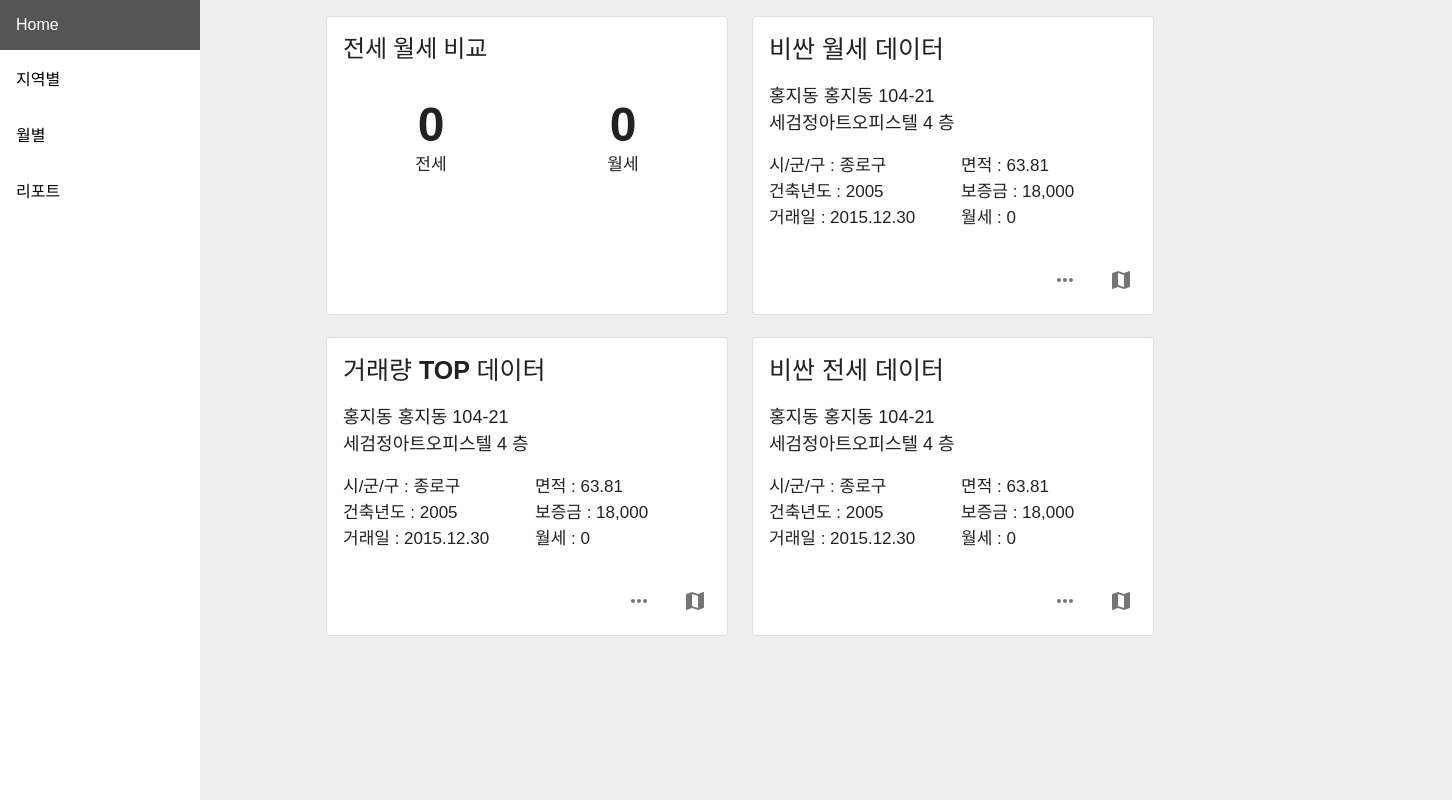
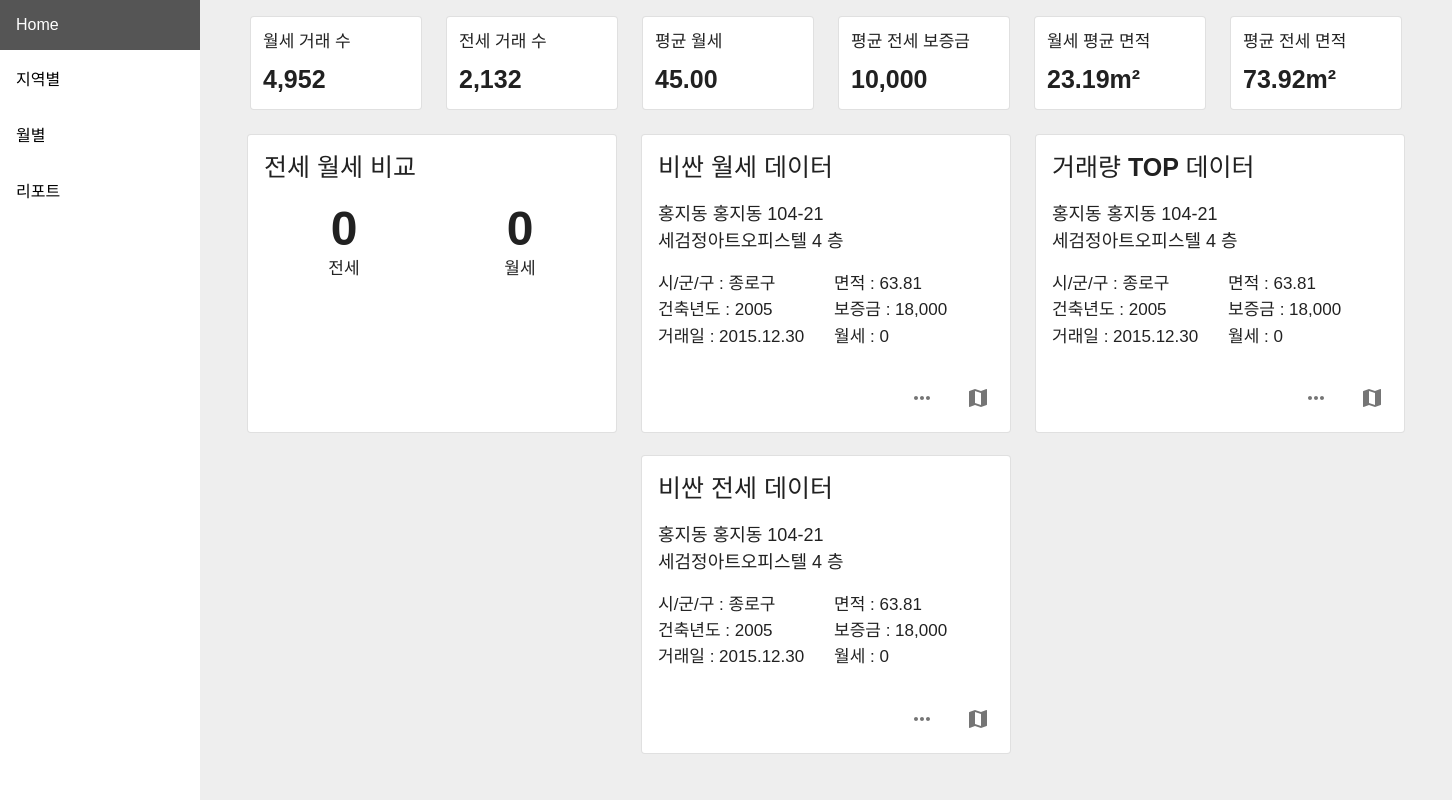
Before and after one commit to seonk94/officetel-price, a React app: page / in a window 1280 px wide. Shown: the whole page, 1452 px wide, since content can reach past the window. Built offline with nearby package versions, Linux system fonts and the light colour scheme.

Commit message:
width 맞춤, singledata card 추가

```diff
--- a/src/App.scss
+++ b/src/App.scss
@@ -34,6 +34,7 @@
 
 .main-content {
     margin-left: 200px;
+    min-width: 1220px;
     padding: 16px;
     height: calc(100vh - 32px);
     @media (max-width: 600px) {
--- a/src/Screens/SummaryScreen.tsx
+++ b/src/Screens/SummaryScreen.tsx
@@ -2,6 +2,7 @@ import * as React from 'react';
 import { Grid } from '@material-ui/core';
 import ComparisonCard from '../components/Card/ComparisonCard';
 import OfficetelInfoCard from '../components/Card/OfficetelInfoCard';
+import SingleDataCard from '../components/Card/SingleDataCard';
 
 export interface Props {
     longRentCount : number,
@@ -13,6 +14,24 @@ function SummaryScreen({ longRentCount, monthlyRentCount, expensiveMonthlyRendTr
 
   return (
     <Grid container spacing={3} justify="center">
+      <Grid item>
+        <SingleDataCard title='월세 거래 수' value='4,952'></SingleDataCard>
+      </Grid>
+      <Grid item>
+        <SingleDataCard title='전세 거래 수' value='2,132'></SingleDataCard>
+      </Grid>
+      <Grid item>
+        <SingleDataCard title='평균 월세' value='45.00'></SingleDataCard>
+      </Grid>
+      <Grid item>
+        <SingleDataCard title='평균 전세 보증금' value='10,000'></SingleDataCard>
+      </Grid>
+      <Grid item>
+        <SingleDataCard title='월세 평균 면적' value='23.19m²'></SingleDataCard>
+      </Grid>
+      <Grid item>
+        <SingleDataCard title='평균 전세 면적' value='73.92m²'></SingleDataCard>
+      </Grid>
       <Grid item>
         <ComparisonCard
           title='전세 월세 비교'
--- a/src/components/Card/ComparisonCard.scss
+++ b/src/components/Card/ComparisonCard.scss
@@ -1,7 +1,11 @@
 .comparison-card {
     height: 100%;
-    width: 400px;
+    width: 368px;
     .body{
         text-align: center;
+
+        .title {
+            text-align: left;
+        }
     }
 }
--- a/src/components/Card/ComparisonCard.tsx
+++ b/src/components/Card/ComparisonCard.tsx
@@ -15,9 +15,11 @@ function ComparisonCard({ title, data1, key1, data2, key2 }: Props) {
 
   return (
     <Card className="comparison-card" variant="outlined">
-      <CardHeader title={title}/>
       <CardContent className="body">
         <Grid container spacing={2}>
+          <Grid item xs={12} className="title">
+              <h3>{title}</h3>
+            </Grid>
           <Grid item xs={6}>
             <h1>
               {data1}
--- a/src/components/Card/OfficetelInfoCard.scss
+++ b/src/components/Card/OfficetelInfoCard.scss
@@ -1,6 +1,6 @@
 .officetel-info-card {
     height: 100%;
-    width: 400px;
+    width: 368px;
 
     .body {
         text-align: left;
--- /dev/null
+++ b/src/components/Card/SingleDataCard.scss
@@ -0,0 +1,21 @@
+.singledata-card {
+    height: fit-content;
+    width: 170px;
+    margin: auto;
+
+    .body {
+        padding: 8px !important;
+        text-align: left;
+        // line-height: 1;
+        .body-header{
+            padding: 4px;
+        }
+        .body-content {
+            padding: 4px;
+        }
+    }
+
+    .footer {
+        float: right;
+    }
+}
--- /dev/null
+++ b/src/components/Card/SingleDataCard.tsx
@@ -0,0 +1,28 @@
+import * as React from 'react';
+import { CardContent, Card, Icon } from '@material-ui/core';
+import './SingleDataCard.scss';
+
+export interface Props {
+    icon?: string;
+    iconColor?: string;
+    title: string;
+    value: string | number
+}
+function SingleDataCard({ icon, iconColor, title, value } : Props) {
+
+    return (
+        <Card className="singledata-card" variant="outlined">
+            <CardContent className="body">
+                <div className="body-header">
+                    <h5>{title}</h5>
+                </div>
+                <div className="body-content">
+                    <h3>{value}</h3>
+                </div>
+            </CardContent>
+        </Card>
+    )
+
+}
+
+export default SingleDataCard;
```
Also changed, not shown: 1 other file (tests, documents, lock files or other folders).
